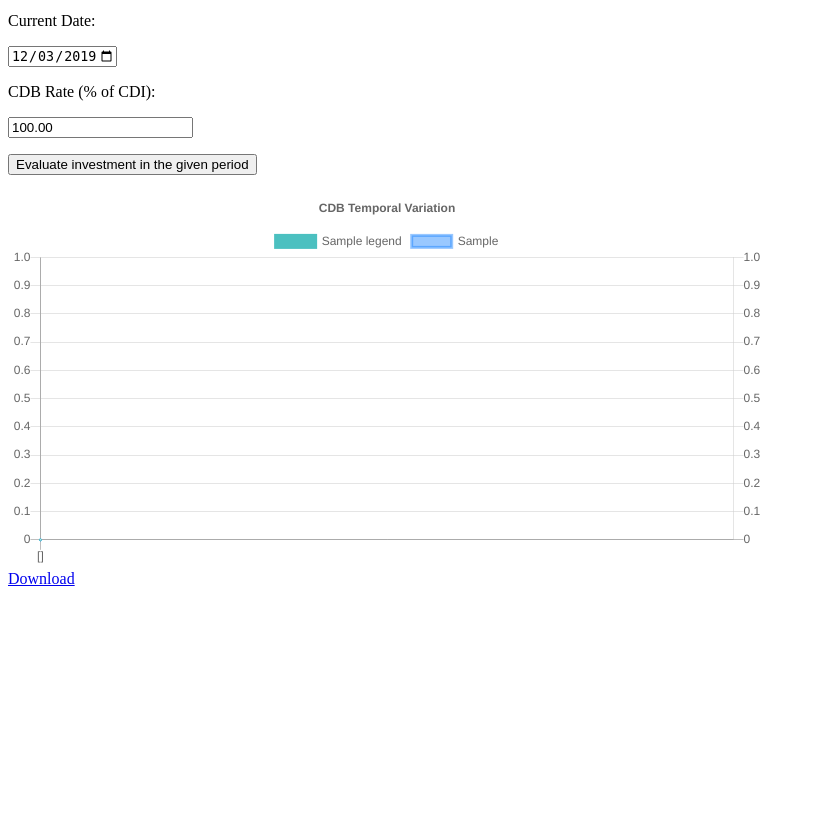
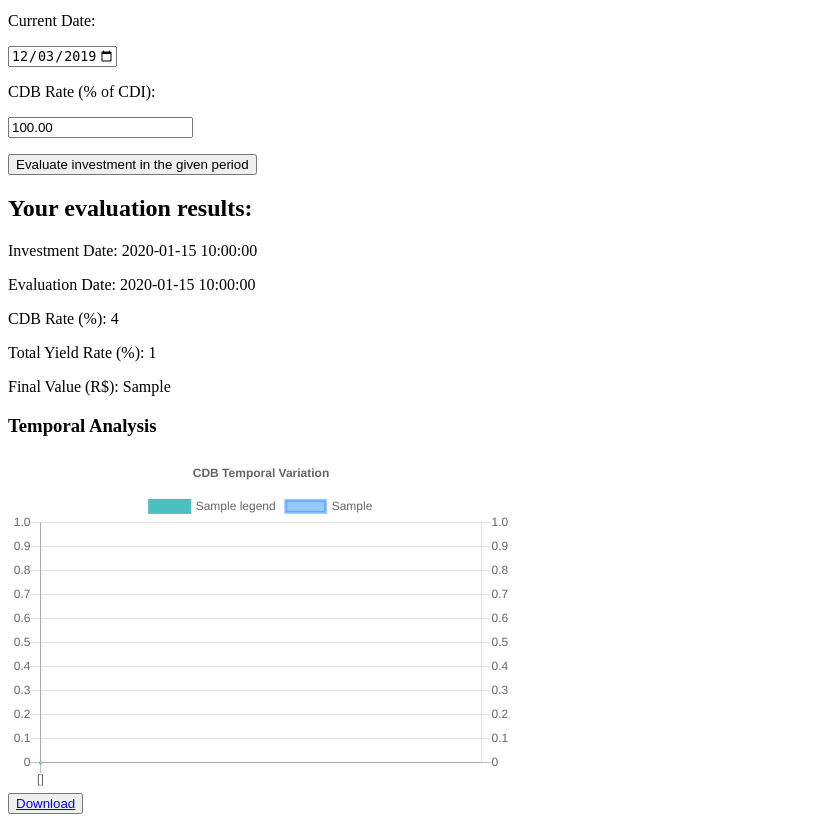
Before and after one commit to thiagonc2/GorilaTest, a Flask app: template templates/line_chart2.html in a window 1280 px wide. Shown: the part 186-1008 px from the top of the page, without its empty margins (0-815 px from the left). Before the commit the page ends 772 px from the top, so only its background shows below. Run offline with Flask 2, Linux system fonts and the light colour scheme; the template is opened without the code that fills it: most values are stand-ins (such as "Sample title", 1, 10 or a date in 2020).

Commit message:
Bug fix, front-end update

```diff
--- a/processing.py
+++ b/processing.py
@@ -103,6 +103,7 @@ def cdbCalculator(investmentDate, cdbRate, currentDate):
     # Total yield rate (%)
     totalYield = ((currentPrice - 1000)/1000)*100
 
+    # Write results for output
     with open('database_download/results.csv', 'w', newline = '') as result_file:
         result_writer = csv.writer(result_file, delimiter=";")
 
--- a/templates/line_chart2.html
+++ b/templates/line_chart2.html
@@ -33,11 +33,29 @@
         <p><input type="submit" value="Evaluate investment in the given period" /></p>
     </form>
 
+    <h2>Your evaluation results:</h2>
+
+    <form>
+        <p><label>Investment Date: {{ invDate }} </label>
+        <p><label>Evaluation Date: {{ evDate }} </label>
+        <p><label>CDB Rate (%): {{ cdbRate }} </label>
+        <p><label>Total Yield Rate (%): {{ totalYield }} </label>
+        <p><label>Final Value (R$): {{ finalValue }} </label></p>
+
+    </form>
+
+    <h3> Temporal Analysis</h3>
+
     <!-- Create a chart and its attributes -->
-	<div style="width:60%;"><div class="chartjs-size-monitor"><div class="chartjs-size-monitor-expand"><div class=""></div></div><div class="chartjs-size-monitor-shrink"><div class=""></div></div></div>
-		<canvas id="canvas" style="display: block; height: 570px; width: 1140px;" width="1000" height="500" class="chartjs-render-monitor"></canvas>
+	<div style="width:40%;"><div class="chartjs-size-monitor"><div class="chartjs-size-monitor-expand"><div class=""></div></div><div class="chartjs-size-monitor-shrink"><div class=""></div></div></div>
+		<canvas id="canvas" width="600" height="400"></canvas>
+        <script> </script>
 	</div>
 	<script>
+        // Global parameters:
+        // do not resize the chart canvas when its container does (keep at 600x400px)
+        Chart.defaults.global.responsive = false;
+
 		var lineChartData = {
             labels : [{% for item in labels %}
                    "{{item}}",
@@ -126,6 +144,6 @@
 		};
 	</script>
 
-    <a href="{{ url_for('database_download', filename=filename) }}">Download</a>
+    <button id="myBtn"> <a href="{{ url_for('database_download', filename=filename) }}">Download</a> </button>
 
 </body></html>
```
